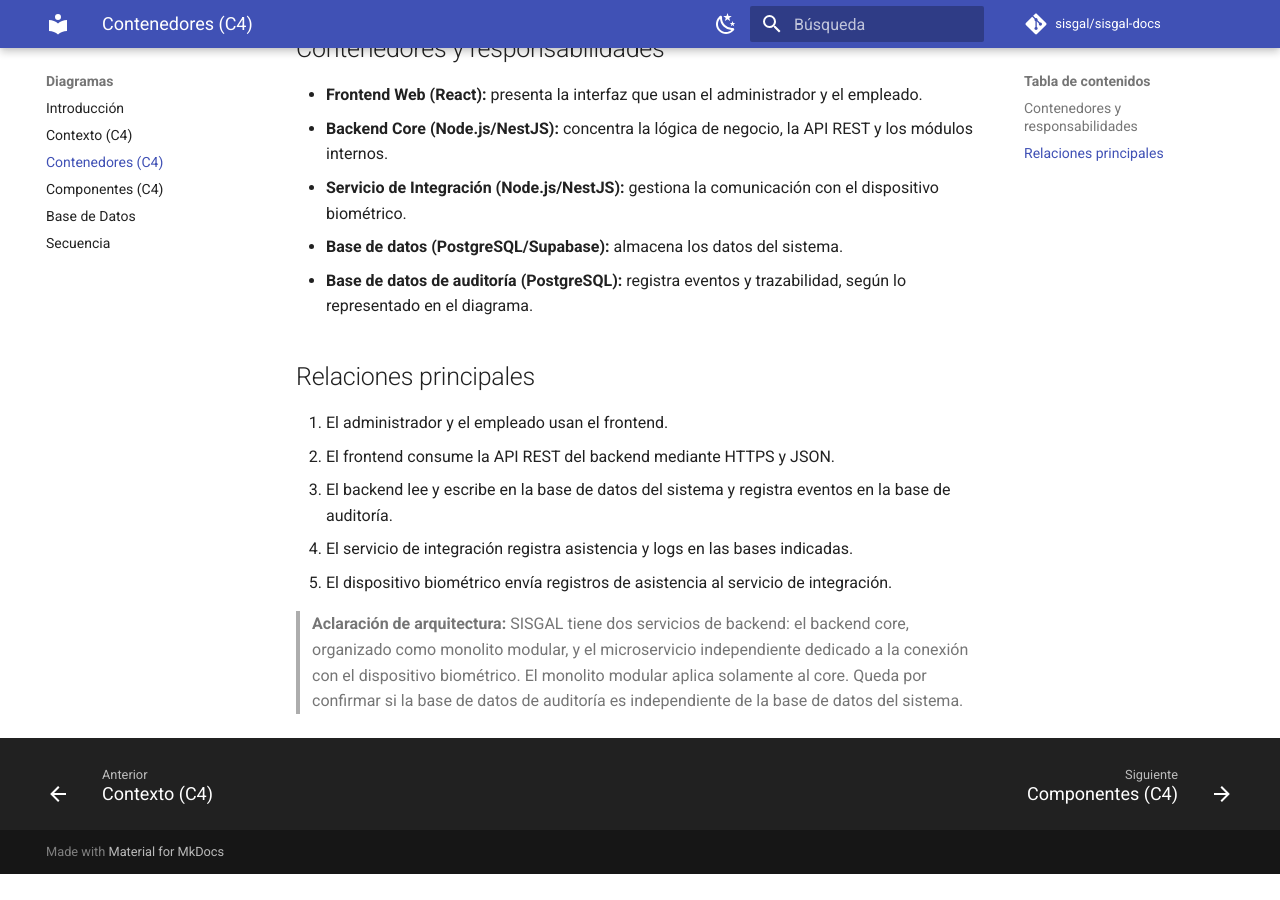
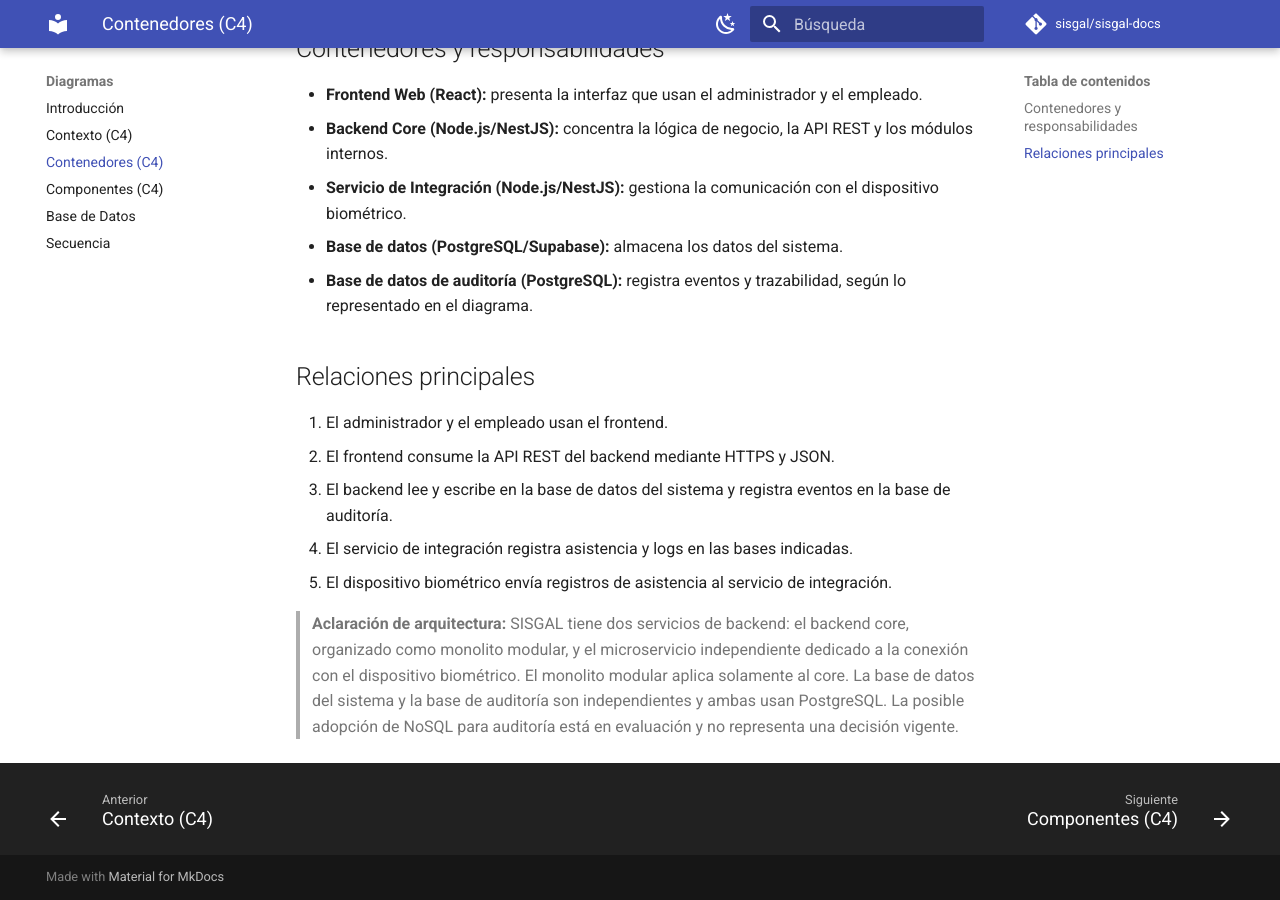
Before and after one commit to sisgal-platform/sisgal-docs, an MkDocs documentation site: the page built from docs/diagrams/containers.md, in a window 1280 px wide and 900 px high, scrolled down 1276 px. Built offline with MkDocs 1.6.1 and Material for MkDocs 9.7.7, drawn with Linux system fonts in a browser that asks for light colours; comment, search, counter and statistics services are not loaded; before the commit the page ends 2150 px from its top, so only the background shows below that.

Commit message:
docs: confirm separate PostgreSQL audit database

```diff
--- a/docs/diagrams/containers.md
+++ b/docs/diagrams/containers.md
@@ -22,4 +22,4 @@ El diagrama desglosa SISGAL en los contenedores principales indicados y muestra
 4. El servicio de integración registra asistencia y logs en las bases indicadas.
 5. El dispositivo biométrico envía registros de asistencia al servicio de integración.
 
-> **Aclaración de arquitectura:** SISGAL tiene dos servicios de backend: el backend core, organizado como monolito modular, y el microservicio independiente dedicado a la conexión con el dispositivo biométrico. El monolito modular aplica solamente al core. Queda por confirmar si la base de datos de auditoría es independiente de la base de datos del sistema.
+> **Aclaración de arquitectura:** SISGAL tiene dos servicios de backend: el backend core, organizado como monolito modular, y el microservicio independiente dedicado a la conexión con el dispositivo biométrico. El monolito modular aplica solamente al core. La base de datos del sistema y la base de auditoría son independientes y ambas usan PostgreSQL. La posible adopción de NoSQL para auditoría está en evaluación y no representa una decisión vigente.
```
